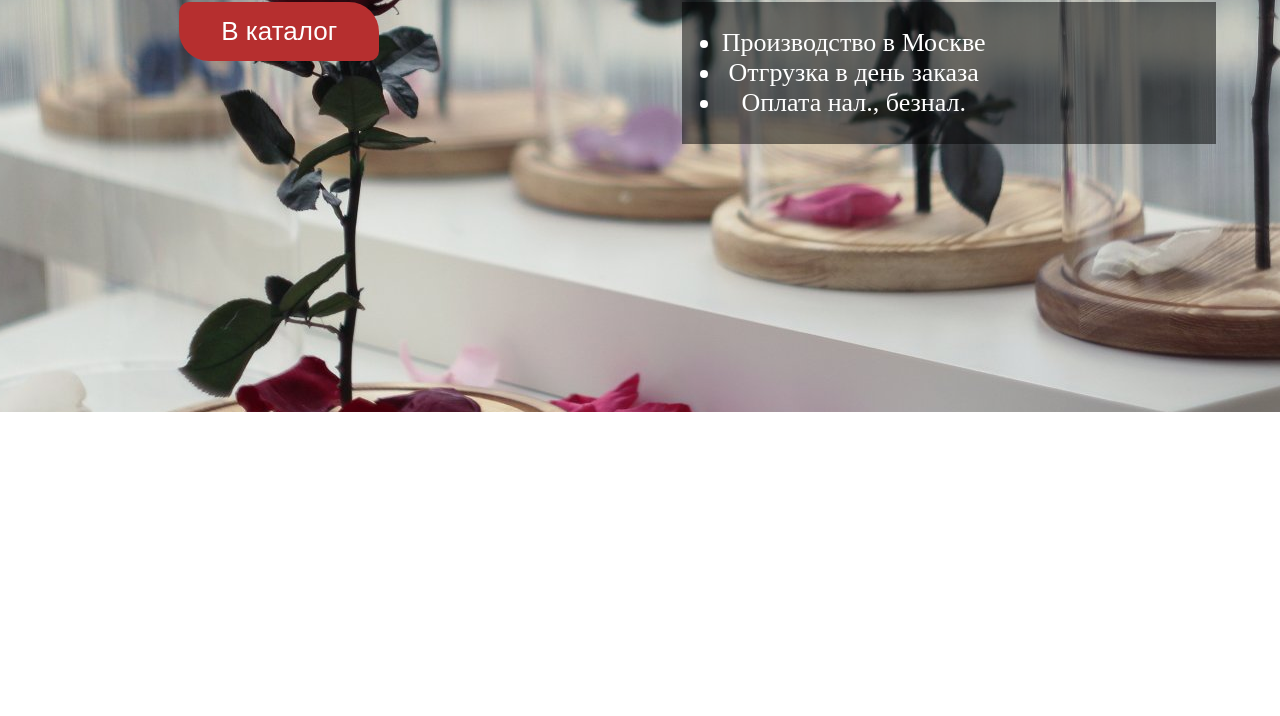
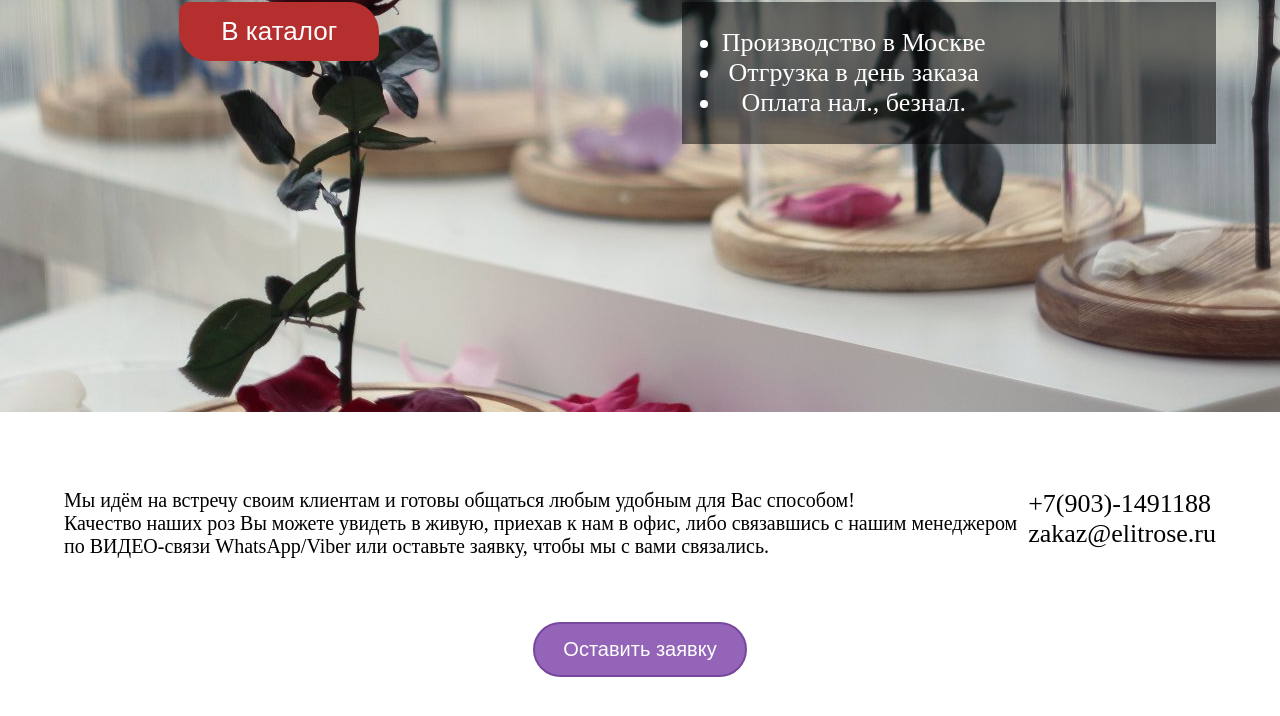
Before and after one commit to lipinart/elitrose.ru, a website: page index.html in a window 1280 px wide. Shown: the part 522-1238 px from the top of the page. Before the commit the page ends 934 px from the top, so only its background shows below. Drawn offline with Linux system fonts and the light colour scheme; a web font is replaced by a local one.

Commit message:
new block

```diff
--- a/index.html
+++ b/index.html
@@ -41,5 +41,22 @@
       </div>
     </div>
   </section>
+  <section class="bg2">
+    <div class="wrapper">
+      <div class="row">
+        <div class="col"><div class="text">Мы идём на встречу своим клиентам и готовы общаться любым удобным для Вас способом!<br>
+Качество наших роз Вы можете увидеть в живую, приехав к нам в офис, либо связавшись с нашим менеджером по ВИДЕО-связи WhatsApp/Viber или оставьте заявку, чтобы мы с вами связались.</div></div>
+        <div class="col">
+          <div class="aphon">+7(903)-1491188</div>
+          <div class="app"></div>
+          <div class="mail">zakaz@elitrose.ru</div>
+        </div>
+
+      </div>
+      <div class="row">
+          <div class="col"><button>Оставить заявку</button></div>
+      </div>
+    </div>
+  </section>
 </body>
 </html>
--- a/sass/main.sass
+++ b/sass/main.sass
@@ -1,6 +1,6 @@
 @font-face
   font-family: Aaargh
-  src: url(fonts/AaarghRegular/AaarghRegular.ttf)
+  src: url(./fonts/AaarghRegular/AaarghRegular.ttf)
 
 
 body, html
@@ -41,6 +41,7 @@ header
             a:hover
               color: #E04B54
 .bg1
+
   background: url("../img/background.jpg") center
   .wrapper
     .row
@@ -76,3 +77,28 @@ header
         font-size: 26px
         margin: 1% 0
         background: hsla(255,0%,0%,0.5)
+.bg2
+  font-size: 20px
+  .wrapper
+    width: 100%
+    padding: 6% 0
+    .row:nth-child(1)
+      padding: 0 5%
+      display: flex
+      .col
+        flex-grow: 1
+      .col:nth-child(2)
+        font-size: 26px
+        flex-grow: 4
+    .row:nth-child(2)
+      display: flex
+      justify-content: center
+      .col:nth-child(1)
+        margin-top: 5%
+        button
+          font-size: 20px
+          color: #fff
+          background: #9364B7
+          padding: 14px 28px
+          border: 2px solid #77489D
+          border-radius: 50px
```
Also changed, not shown: css/main.css.
